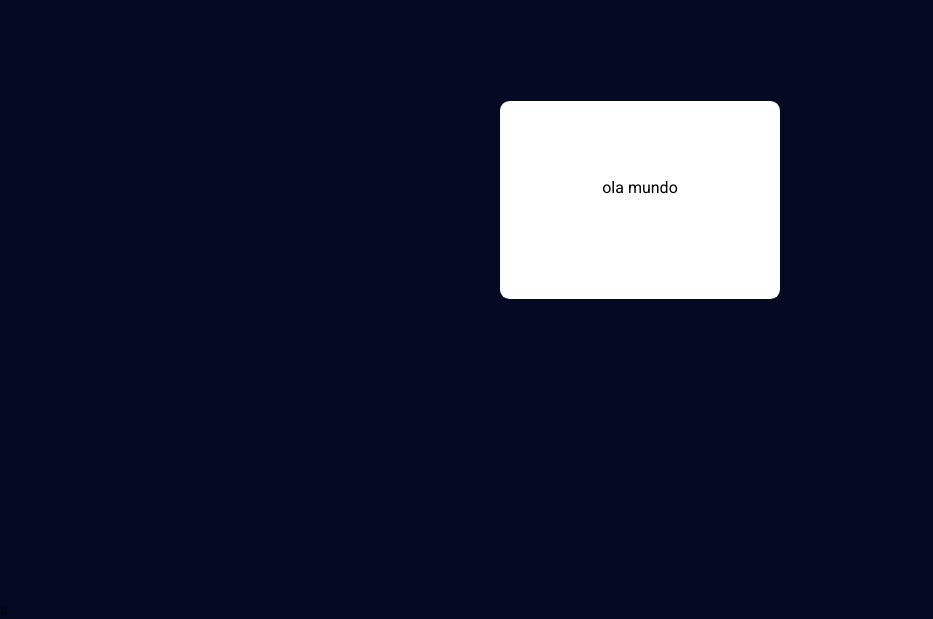
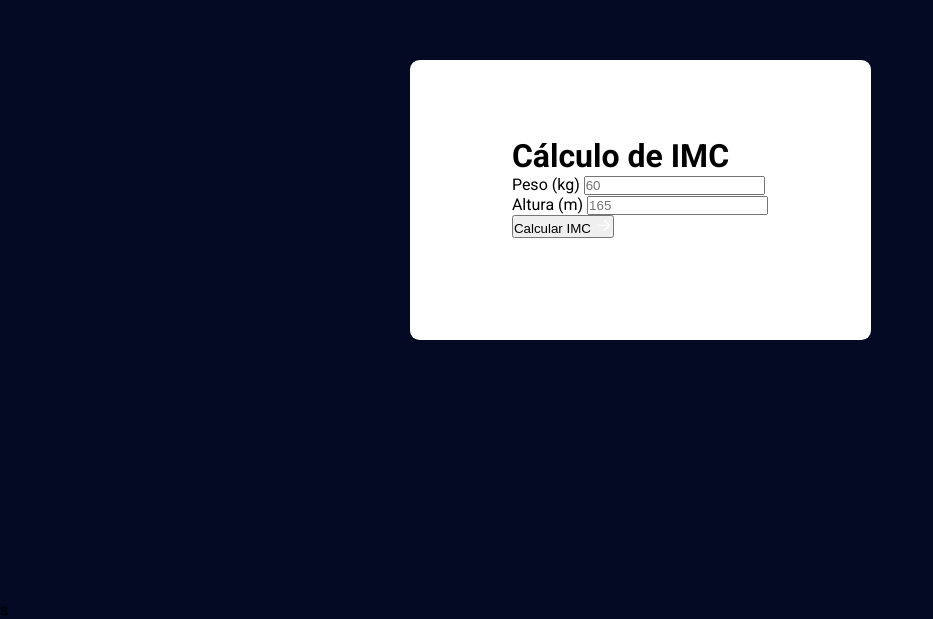
Before and after one commit to danilojssantos/calculadora-IMC, a plain HTML site: page index.html in a window 1280 px wide. Shown: the part 200-819 px from the top of the page, without its empty margins (0-933 px from the left). Drawn offline with Linux system fonts and the light colour scheme.

Commit message:
implementado o fromulario

```diff
--- a/index.html
+++ b/index.html
@@ -15,7 +15,23 @@
 
     <div class="container">
         <main class="card">
-            ola mundo
+            <form action="">
+                <h1 class="title">Cálculo de IMC </h1>
+                 <div class="input-wrapper">
+                    <label for="weight">Peso (kg)</label>
+                    <input id="weight" type="text"
+                    placeholder="60">
+                 </div>
+                 <div class="input-wrapper">
+                    <label for="height">Altura (m)</label>
+                    <input id="height" type="text"
+                    placeholder="165">
+
+                 </div>
+                 <button type="submit">Calcular IMC
+                    <img src="./assets/arrow.svg" alt="seta apontado para direita">
+                 </button>
+            </form>
         </main>
     </div>
 
```
Also changed, not shown: assets/arrow.svg (added).
